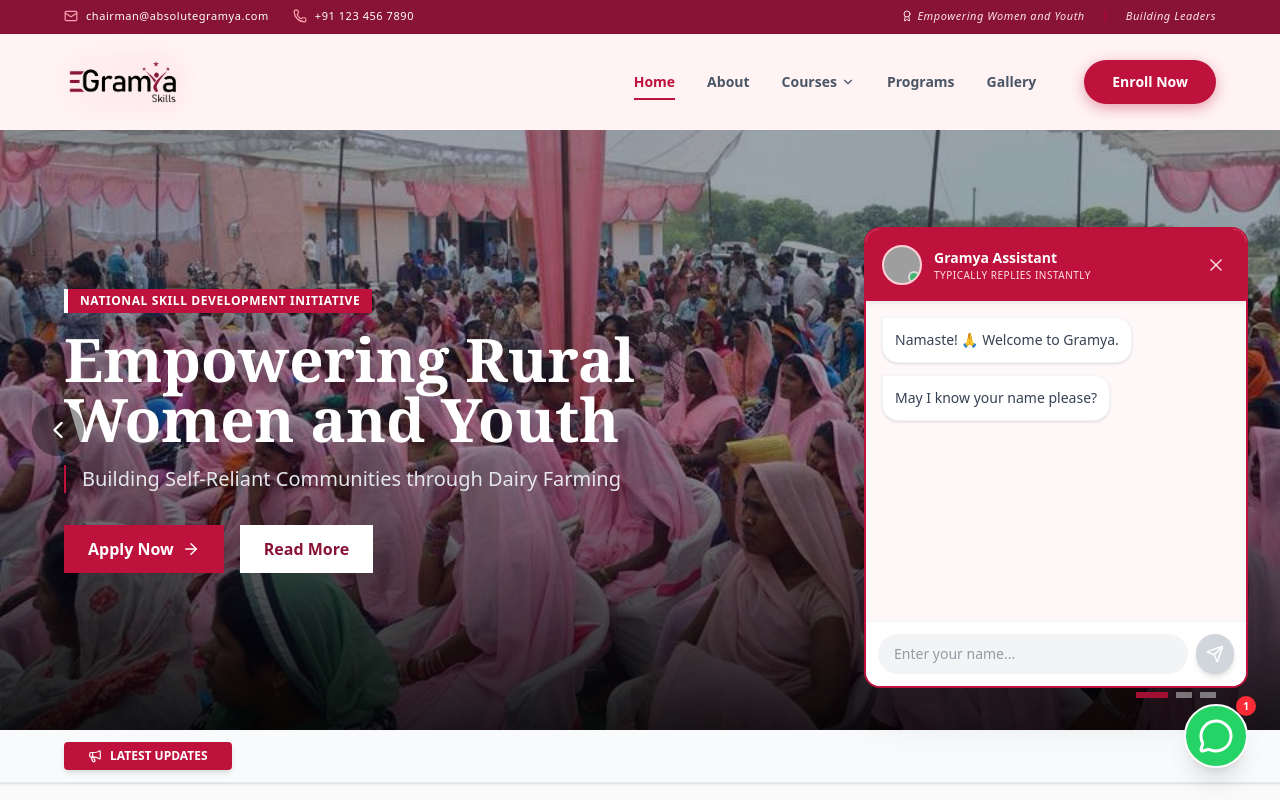
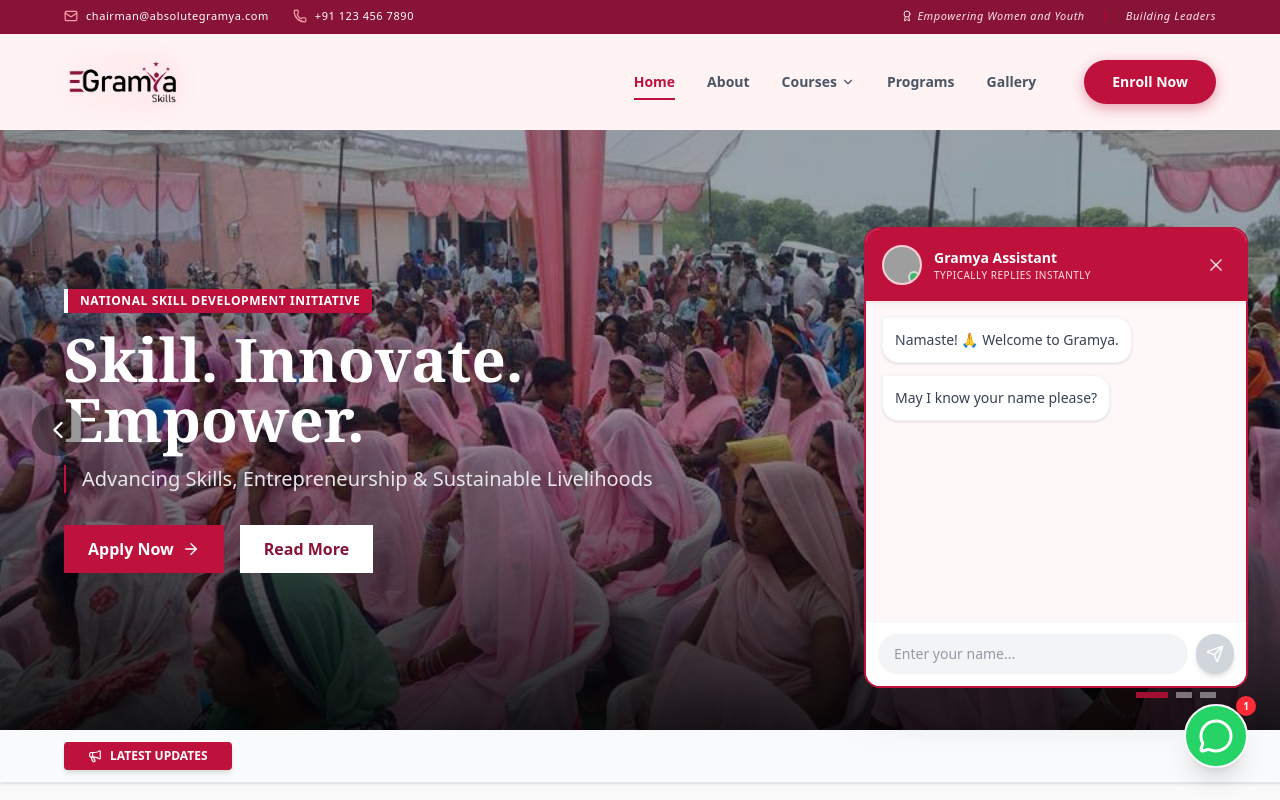
Before and after one commit to chiragjain10/Egramya, a React (Vite) app: page / in a window 1280 px wide. Shown: the top 800 px of the page. Built offline with nearby package versions, Linux system fonts and the light colour scheme; grey boxes are pictures that could not be loaded.

Commit message:
Gramya updated

```diff
--- a/index.html
+++ b/index.html
@@ -6,8 +6,8 @@
     <meta name="viewport" content="width=device-width, initial-scale=1.0" />
 
     <!-- Primary Meta Tags -->
-    <title>Village Dairy Counsellors | Gramya - Empowering Rural Women and Youth</title>
-    <meta name="title" content="Village Dairy Counsellors | Gramya - Empowering Rural Women and Youth" />
+    <title>Gramya | Rural Skill Development & Community Empowerment Initiative</title>
+    <meta name="title" content="Gramya | Rural Skill Development & Community Empowerment Initiative" />
     <meta name="description" content="A flagship initiative by GRAMYA and IIT Patna to empower rural women through dairy farming training, leadership skills, and sustainable livelihoods. Join the White Revolution 2.0." />
     <meta name="keywords" content="Gramya, Village Dairy Counsellors, Rural Women Empowerment, Dairy Farming Training, IIT Patna, Skill Development, NGO Bhopal, Self Help Groups, White Revolution" />
     <meta name="robots" content="index, follow" />
@@ -16,14 +16,14 @@
     <!-- Open Graph / Facebook -->
     <meta property="og:type" content="website" />
     <meta property="og:url" content="https://www.gramya.org/" />
-    <meta property="og:title" content="Village Dairy Counsellors | Gramya - Empowering Rural Women and Youth" />
+    <meta property="og:title" content="Gramya | Rural Skill Development & Community Empowerment Initiative" />
     <meta property="og:description" content="Join our free government-certified training program designed to uplift rural women through modern dairy science and entrepreneurship." />
     <meta property="og:image" content="https://images.unsplash.com/photo-1567303314286-68357ad06417?q=80&w=1000&auto=format&fit=crop" />
 
     <!-- Twitter -->
     <meta property="twitter:card" content="summary_large_image" />
     <meta property="twitter:url" content="https://www.gramya.org/" />
-    <meta property="twitter:title" content="Village Dairy Counsellors | Gramya - Empowering Rural Women and Youth" />
+    <meta property="twitter:title" content="Gramya | Rural Skill Development & Community Empowerment Initiative" />
     <meta property="twitter:description" content="Join our free government-certified training program designed to uplift rural women through modern dairy science and entrepreneurship." />
     <meta property="twitter:image" content="https://images.unsplash.com/photo-1567303314286-68357ad06417?q=80&w=1000&auto=format&fit=crop" />
 
--- a/src/Components/Homepage/Home.jsx
+++ b/src/Components/Homepage/Home.jsx
@@ -47,8 +47,8 @@ const HeroSlider = () => {
   const slides = [
     {
       img: "img/image/ (10).jpeg",
-      title: "Empowering Rural Women and Youth",
-      subtitle: "Building Self-Reliant Communities through Dairy Farming"
+      title: "Skill. Innovate. Empower.",
+      subtitle: "Advancing Skills, Entrepreneurship & Sustainable Livelihoods"
     },
     {
       img: "img/image/ (20).jpeg",
```
